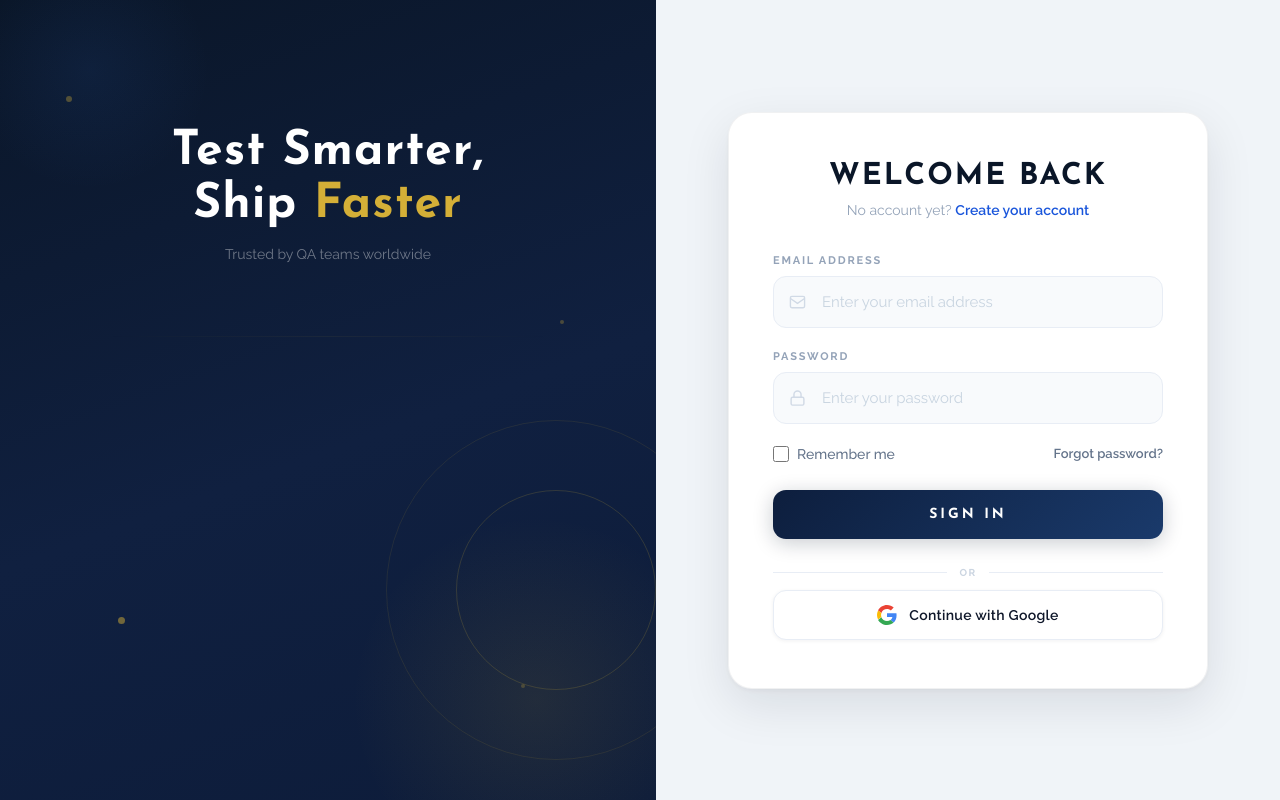
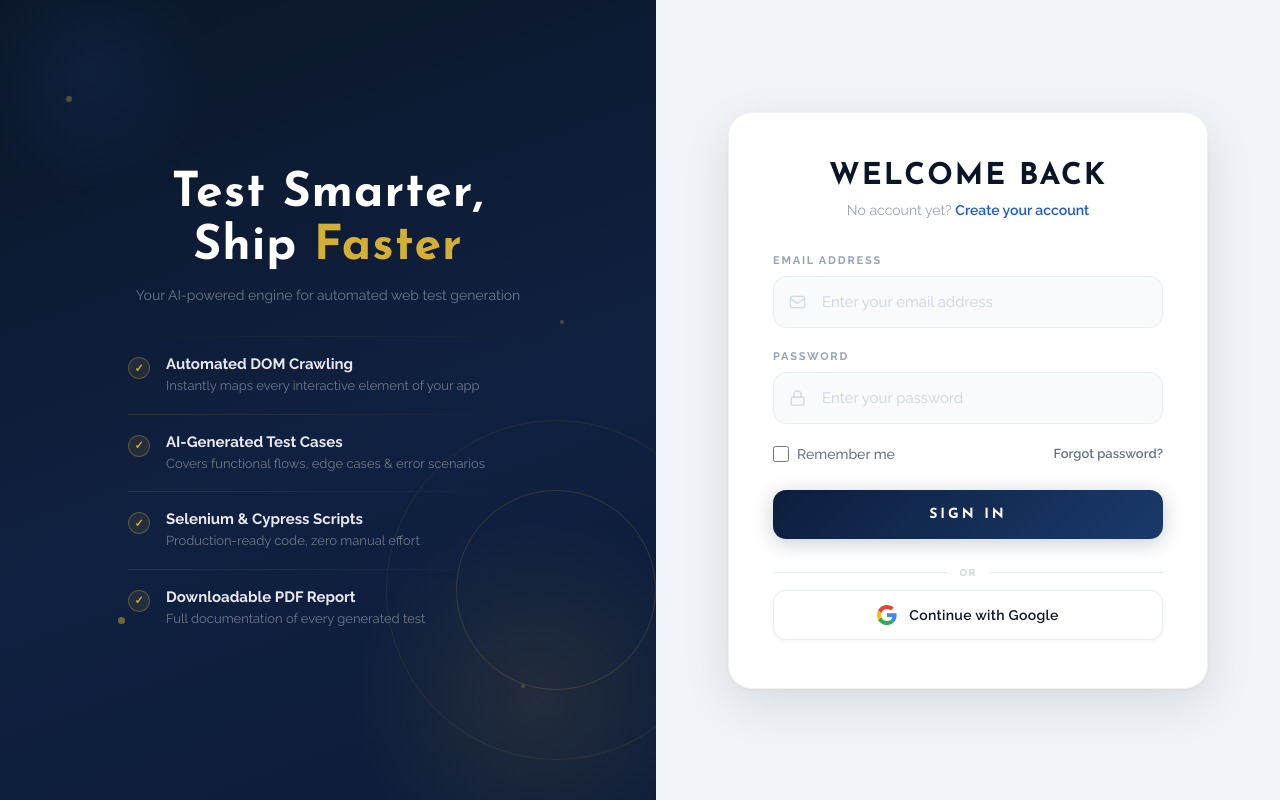
Before and after one commit to CyrineBenHassen/MoteurInteligent, a React app in the folder frontend/: page /login in a window 1280 px wide. Built offline with nearby package versions, Linux system fonts and the light colour scheme; the HTML template or start-up script is replaced by a standard one.

Commit message:
feat(auth): update login and registration pages with new AI-driven messaging and benefits list

```diff
--- a/frontend/src/pages/auth/Auth.css
+++ b/frontend/src/pages/auth/Auth.css
@@ -1,4 +1,3 @@
-
 @import url('https://fonts.googleapis.com/css2?family=Josefin+Sans:wght@300;400;600;700&family=Raleway:wght@300;400;500;600;700&display=swap');
 
 
@@ -130,7 +129,7 @@
   height: 100%; padding: 20px 0;
 }
 
-.left-tagline { text-align: center; margin-bottom: 52px; }
+.left-tagline { text-align: center; margin-bottom: 48px; }
 .left-tagline h1 {
   font-family: 'Josefin Sans', sans-serif;
   font-size: 48px; font-weight: 700;
@@ -140,6 +139,7 @@
 .left-tagline h1 .gold { color: #d4af37; }
 .left-tagline p { font-size: 14px; color: rgba(255,255,255,0.4); font-weight: 400; }
 
+/* ─── Stats Grid (kept for reference, replaced by benefits on login) ─── */
 .stats-grid {
   display: grid; grid-template-columns: 1fr 1fr;
   gap: 16px; width: 100%; max-width: 400px; margin-bottom: 36px;
@@ -170,6 +170,44 @@
   font-size: 11px; font-weight: 600;
   color: rgba(255,255,255,0.4);
   text-transform: uppercase; letter-spacing: 1.5px;
+}
+
+/* ─── Benefits List (Login page) ─── */
+.benefits-list {
+  display: flex; flex-direction: column;
+  width: 100%; max-width: 400px;
+}
+
+.benefit-item {
+  display: flex; align-items: flex-start; gap: 16px;
+  padding: 4px 0;
+}
+
+.benefit-check {
+  width: 22px; height: 22px; border-radius: 50%;
+  background: rgba(212,175,55,0.1);
+  border: 1px solid rgba(212,175,55,0.3);
+  color: #d4af37; font-size: 11px; font-weight: 700;
+  display: flex; align-items: center; justify-content: center;
+  flex-shrink: 0; margin-top: 2px;
+}
+
+.benefit-text { display: flex; flex-direction: column; gap: 3px; }
+
+.benefit-title {
+  font-size: 15px; font-weight: 700;
+  color: rgba(255,255,255,0.9);
+}
+
+.benefit-desc {
+  font-size: 13px; font-weight: 400;
+  color: rgba(255,255,255,0.4); line-height: 1.5;
+}
+
+.benefit-sep {
+  width: 100%; height: 1px;
+  background: linear-gradient(90deg, rgba(212,175,55,0.15), transparent);
+  margin: 14px 0;
 }
 
 
@@ -401,6 +439,7 @@
   .auth-left  { display: none; }
   .auth-right { padding: 32px 20px !important; }
 }
+
 .success-msg {
   display: flex;
   align-items: center;
--- a/frontend/src/pages/auth/LoginPage.jsx
+++ b/frontend/src/pages/auth/LoginPage.jsx
@@ -30,7 +30,6 @@ export default function LoginPage() {
     <>
       <div className="auth-root login-page">
 
-
         <div className="auth-left">
           <div className="deco-orb-1" />
           <div className="deco-orb-2" />
@@ -45,33 +44,37 @@ export default function LoginPage() {
           <div className="left-content">
             <div className="left-tagline">
               <h1>Test Smarter,<br />Ship <span className="gold">Faster</span></h1>
-              <p>Trusted by QA teams worldwide</p>
+              <p>Your AI-powered engine for automated web test generation</p>
             </div>
 
-            <div className="stats-grid">
+            <div className="benefits-list">
               {[
-                { icon: '🚀', value: '120K+', label: 'Scripts Exported' },
-                { icon: '🛡️', value: '99.9%', label: 'Uptime' },
-                { icon: '🔬', value: '5,000+', label: 'Apps Analyzed' },
-                { icon: '💡', value: '3.2x', label: 'Faster QA Cycles' },
-              ].map(s => (
-                <div className="stat-card" key={s.label}>
-                  <span className="stat-icon">{s.icon}</span>
-                  <span className="stat-value">{s.value}</span>
-                  <span className="stat-label">{s.label}</span>
+                { title: 'Automated DOM Crawling',     desc: 'Instantly maps every interactive element of your app' },
+                { title: 'AI-Generated Test Cases',    desc: 'Covers functional flows, edge cases & error scenarios' },
+                { title: 'Selenium & Cypress Scripts', desc: 'Production-ready code, zero manual effort' },
+                { title: 'Downloadable PDF Report',    desc: 'Full documentation of every generated test' },
+              ].map((item, i, arr) => (
+                <div key={i}>
+                  <div className="benefit-item">
+                    <div className="benefit-check">✓</div>
+                    <div className="benefit-text">
+                      <span className="benefit-title">{item.title}</span>
+                      <span className="benefit-desc">{item.desc}</span>
+                    </div>
+                  </div>
+                  {i < arr.length - 1 && <div className="benefit-sep" />}
                 </div>
               ))}
             </div>
           </div>
         </div>
 
-
         <div className="auth-right">
           <div className="form-card">
             <div className="card-box">
               <div className="form-header">
                 <h2>WELCOME BACK</h2>
-                <p>No account yet? <Link to="/register">Create your account </Link></p>
+                <p>No account yet? <Link to="/register">Create your account</Link></p>
               </div>
 
               {error && (
@@ -139,7 +142,6 @@ export default function LoginPage() {
                 <span /><small>or</small><span />
               </div>
 
-
               <button type="button" className="google-btn" onClick={loginWithGoogle}>
                 <svg width="20" height="20" viewBox="0 0 48 48" xmlns="http://www.w3.org/2000/svg">
                   <path fill="#EA4335" d="M24 9.5c3.54 0 6.71 1.22 9.21 3.6l6.85-6.85C35.9 2.38 30.47 0 24 0 14.62 0 6.51 5.38 2.56 13.22l7.98 6.19C12.43 13.08 17.74 9.5 24 9.5z" />
--- a/frontend/src/pages/auth/RegisterPage.jsx
+++ b/frontend/src/pages/auth/RegisterPage.jsx
@@ -73,15 +73,15 @@ export default function RegisterPage() {
           <div className="left-headline">
             <h1>Smart Testing<br />Starts <span className="gold">Here</span></h1>
             <div className="gold-line" />
-            <p>Stop writing tests manually. Let our AI engine analyze your web app and generate production-ready scripts in seconds.</p>
+           <p>Stop writing tests manually. Our generative AI engine crawls your web app, identifies interactive elements, and instantly produces Selenium & Cypress automation scripts.</p>
           </div>
 
           <div className="steps">
             {[
               { n: '01', t: 'Sign up for free', d: 'Instant access — no setup, no credit card' },
-              { n: '02', t: 'Point to your web app', d: 'Drop a URL and let the engine do the rest' },
-              { n: '03', t: 'AI generates test cases', d: 'Covers happy paths, edge cases & error flows' },
-              { n: '04', t: 'Download & run scripts', d: 'Clean Selenium & Cypress code, zero config' },
+              { n: '02', t: 'Submit your app URL', d: 'Drop a URL and let the engine do the rest' },
+              { n: '03', t:'AI generates test cases', d: 'Covers functional scenarios, edge cases & error flows automatically'},
+              { n: '04', t: 'Download Selenium & Cypress scripts', d: 'Production-ready scripts with a full PDF report, zero manual effort' },
             ].map((s, i, arr) => (
               <div className="step" key={s.n}>
                 <div className="step-left">
```
